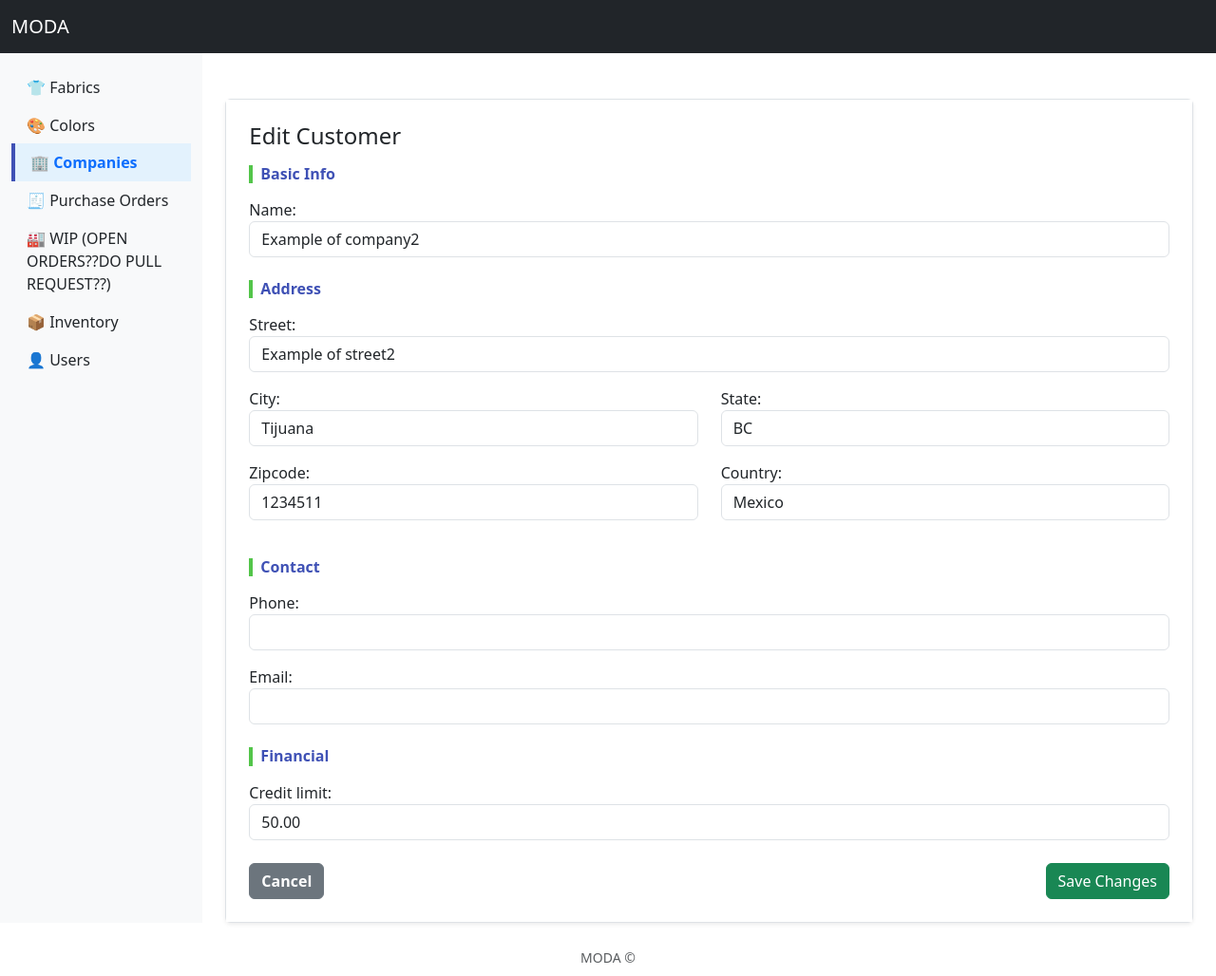
After one commit to nunezmigueltj/textile-erp, a Django app: page /companies/edit_customer/8/ in a window 1280 px wide. The commit adds this page. Shown: the whole page at 95% size. Run offline with Django 5.2, Linux system fonts and the light colour scheme; data comes from the database, SQL or seed files in the repository; both versions use the stored data as it was after the commit.

Commit message:
changes in the companies forms,views and templates

```diff
--- a/apps/companies/forms.py
+++ b/apps/companies/forms.py
@@ -36,8 +36,14 @@ class AddVendorForm(forms.ModelForm):
     class Meta:
         model = Vendor
         fields = ['payment_terms']
+        widgets = {
+            'payment_terms': forms.TextInput(attrs={'class': 'form-control'})
+        }
 
 class AddCustomerForm(forms.ModelForm):
     class Meta:
         model = Customer
         fields = ['credit_limit']
+        widgets = {
+            'credit_limit': forms.TextInput(attrs={'class': 'form-control'})
+        }
--- /dev/null
+++ b/apps/companies/templates/companies/_company_form.html
@@ -0,0 +1,74 @@
+<!-- Basic Info -->
+<div class="mb-4">
+    <h6 class="section-header">Basic Info</h6>
+    <div class="mb-3">
+        {{ form.name.label_tag }}
+        {{ form.name }}
+        {% if form.name.errors %}
+            <div class="text-danger">{{ form.name.errors }}</div>
+        {% endif %}
+    </div>
+</div>
+
+<!-- Address -->
+<div class="mb-4">
+    <h6 class="section-header">Address</h6>
+    <div class="mb-3">
+        {{ form.street.label_tag }}
+        {{ form.street }}
+        {% if form.street.errors %}
+            <div class="text-danger">{{ form.street.errors }}</div>
+        {% endif %}
+    </div>
+    <div class="row">
+        <div class="col-md-6 mb-3">
+            {{ form.city.label_tag }}
+            {{ form.city }}
+            {% if form.city.errors %}
+                <div class="text-danger">{{ form.city.errors }}</div>
+            {% endif %}
+        </div>
+        <div class="col-md-6 mb-3">
+            {{ form.state.label_tag }}
+            {{ form.state }}
+            {% if form.state.errors %}
+                <div class="text-danger">{{ form.state.errors }}</div>
+            {% endif %}
+        </div>
+    </div>
+    <div class="row">
+        <div class="col-md-6 mb-3">
+            {{ form.zipcode.label_tag }}
+            {{ form.zipcode }}
+            {% if form.zipcode.errors %}
+                <div class="text-danger">{{ form.zipcode.errors }}</div>
+            {% endif %}
+        </div>
+        <div class="col-md-6 mb-3">
+            {{ form.country.label_tag }}
+            {{ form.country }}
+            {% if form.country.errors %}
+                <div class="text-danger">{{ form.country.errors }}</div>
+            {% endif %}
+        </div>
+    </div>
+</div>
+
+<!-- Contact -->
+<div class="mb-4">
+    <h6 class="section-header">Contact</h6>
+    <div class="col-md-12 mb-3">
+        {{ form.phone.label_tag }}
+        {{ form.phone }}
+        {% if form.phone.errors %}
+            <div class="text-danger">{{ form.phone.errors }}</div>
+        {% endif %}
+    </div>
+    <div class="col-md-12 mb-3">
+        {{ form.email.label_tag }}
+        {{ form.email }}
+        {% if form.email.errors %}
+            <div class="text-danger">{{ form.email.errors }}</div>
+        {% endif %}
+    </div>
+</div>
--- /dev/null
+++ b/apps/companies/templates/companies/edit_company_customer.html
@@ -0,0 +1,30 @@
+{% extends "base.html" %}
+{% block content %}
+<div class="mt-5">
+  <div class="card shadow-sm">
+    <div class="card-body">
+      <form method="post">
+        {% csrf_token %}
+        <h4 class="mb-3">Edit Customer</h4>
+
+        {% include "companies/_company_form.html" with form=company_form %}
+
+        <!-- Financial -->
+        <div class="mb-4">
+          <h6 class="section-header">Financial</h6>
+          <div class="mb-3">
+            {{ customer_form.credit_limit.label_tag }}
+            {{ customer_form.credit_limit }}
+          </div>
+        </div>
+
+        <!-- Actions -->
+        <div class="d-flex justify-content-between mt-4">
+          <a href="{% url 'companies:companies_list' %}" class="btn btn-secondary">Cancel</a>
+          <button type="submit" class="btn btn-success">Save Changes</button>
+        </div>
+      </form>
+    </div>
+  </div>
+</div>
+{% endblock %}
--- a/apps/companies/urls.py
+++ b/apps/companies/urls.py
@@ -23,5 +23,7 @@ urlpatterns = [
     path('add/', views.add_company, name='add_company'),
     path('choose_company_role/<int:company_id>/', views.choose_company_role, name='choose_company_role'),
     path('add_vendor/<int:company_id>/', views.add_vendor, name='add_vendor'),
-    path('add_customer/<int:company_id>/', views.add_customer, name='add_customer')
+    path('edit_vendor/<int:company_id>/', views.edit_company_vendor, name='edit_company_vendor'),
+    path('add_customer/<int:company_id>/', views.add_customer, name='add_customer'),
+    path('edit_customer/<int:company_id>/', views.edit_company_customer, name='edit_company_customer'),
 ]
--- a/apps/companies/views.py
+++ b/apps/companies/views.py
@@ -29,6 +29,7 @@ def companies_list(request):
             'customers': customers
         })
 
+
 def add_company(request):
     if request.method == "POST":
         form = AddCompanyForm(request.POST)
@@ -41,10 +42,54 @@ def add_company(request):
         form = AddCompanyForm()
     return render(request, 'companies/add_company.html', {'form': form})
 
+
+def edit_company_vendor(request, company_id):
+    company = get_object_or_404(Company, id=company_id)
+    vendor = get_object_or_404(Vendor, company=company)
+
+    company_form = AddCompanyForm(request.POST or None, instance=company)
+    vendor_form = AddVendorForm(request.POST or None, instance=vendor)
+
+    if request.method == "POST":
+        if company_form.is_valid() and vendor_form.is_valid():
+            company_form.save()
+            vendor_form.save()
+            return redirect('companies:companies_list')
+
+    return render(request, 'companies/edit_company_vendor.html', {
+        'company_form': company_form,
+        'vendor_form': vendor_form,
+        'company': company,
+        'vendor': vendor
+    })
+
+
+def edit_company_customer(request, company_id):
+    company = get_object_or_404(Company, id=company_id)
+    customer = get_object_or_404(Customer, company=company)
+
+    company_form = AddCompanyForm(request.POST or None, instance=company)
+    customer_form = AddCustomerForm(request.POST or None, instance=customer)
+
+    if request.method == "POST":
+        if company_form.is_valid() and customer_form.is_valid():
+            company_form.save()
+            customer_form.save()
+            return redirect('companies:companies_list')
+
+    return render(request, 'companies/edit_company_customer.html', {
+        'company_form': company_form,
+        'customer_form': customer_form,
+        'company': company,
+        'customer': customer
+    })
+
+
 def choose_company_role(request, company_id):
     print(company_id)
     company = get_object_or_404(Company, id=company_id)
     return render(request, 'companies/choose_company_role.html', {"company": company})
+
 
 def add_vendor(request, company_id):
     company = get_object_or_404(Company, id= company_id)
@@ -62,6 +107,7 @@ def add_vendor(request, company_id):
             'company': company
         })
 
+
 def add_customer(request, company_id):
     company = get_object_or_404(Company, id= company_id)
     if request.method == 'POST':
--- a/apps/fabrics/templates/fabrics/home.html
+++ b/apps/fabrics/templates/fabrics/home.html
@@ -8,7 +8,7 @@ Fabrics Home Page
 <h1>Fabrics Home Page</h1>
 <div class="card-header d-flex justify-content-between align-items-center">
   <span>Active Fabrics</span>
-  <button class="btn btn-primary btn-sm" data-bs-toggle="modal" data-bs-target="#addFabricModal">
+  <button class="btn btn-primary btn-sm btn-add" data-bs-toggle="modal" data-bs-target="#addFabricModal">
     + Add Fabric
   </button>
 </div>
--- a/static/css/base.css
+++ b/static/css/base.css
@@ -31,30 +31,6 @@ body {
   border-left: 4px solid #3f51b5; /* indigo accent border */
 }
 
-/* Primary action button (e.g., + Add Company) */
-.btn-primary {
-  background-color: #43a047; /* textile green */
-  border-color: #43a047;
-  color: #fff;
-}
-
-.btn-primary:hover {
-  background-color: #388e3c; /* darker green on hover */
-  border-color: #388e3c;
-}
-
-/* Secondary buttons (Cancel, Back, etc.) */
-.btn-secondary {
-  background-color: #6c757d;
-  border-color: #6c757d;
-  color: #fff;
-}
-
-.btn-secondary:hover {
-  background-color: #5a6268;
-  border-color: #545b62;
-}
-
 .card {
   border: 1px solid #dee2e6;
   border-radius: 6px;
@@ -64,3 +40,70 @@ body {
   background-color: #ffffff; /* clean white */
   padding: 1.5rem;
 }
+
+.btn-add {
+  background-color: #43a047;
+  border-color: #43a047;
+  border-radius: 6px;
+  font-weight: 600;
+  color: #fff;
+}
+
+.btn-add:hover {
+  background-color: #388e3c;
+  border-color: #388e3c;
+  box-shadow: 0 2px 6px rgba(0,0,0,0.15);
+  color: #fff;
+}
+
+/* Secondary buttons (Cancel, Back, etc.) */
+.btn-secondary {
+  background-color: #6c757d;
+  border-color: #6c757d;
+  color: #fff;
+  border-radius: 6px;
+  font-weight: 600;
+}
+
+.btn-secondary:hover {
+  background-color: #5a6268;
+  border-color: #545b62;
+}
+
+.btn-edit {
+  background-color: #3f51b5;
+  border-color: #3f51b5;
+  color: #fff;
+  border-radius: 6px;
+  font-weight: 600;
+}
+
+.btn-edit:hover {
+  background-color: #303f9f;
+  border-color: #303f9f;
+  box-shadow: 0 2px 6px rgba(0,0,0,0.15);
+  color: #fff;
+}
+
+.btn-delete {
+  background-color: #dc3545;
+  border-color: #dc3545;
+  color: #fff;
+  border-radius: 6px;
+  font-weight: 600;
+}
+.btn-delete:hover {
+  background-color: #c82333;
+  border-color: #bd2130;
+  box-shadow: 0 2px 6px rgba(0,0,0,0.15);
+  color: #fff;
+}
+
+.section-header {
+  font-size: 1rem;
+  font-weight: 600;
+  color: #3f51b5; /* indigo accent */
+  border-left: 4px solid #53c54a; /* green bar */
+  padding-left: 8px;
+  margin-bottom: 1rem;
+}
--- a/templates/base.html
+++ b/templates/base.html
@@ -7,6 +7,7 @@
     <title>{% block title %}Moda Project{% endblock %}</title>
     <!-- Bootstrap 5 CSS -->
     <link href="https://cdn.jsdelivr.net/npm/bootstrap@5.3.2/dist/css/bootstrap.min.css" rel="stylesheet">
+    <link rel="stylesheet" href="https://cdn.jsdelivr.net/npm/bootstrap-icons@1.11.3/font/bootstrap-icons.css">
     <!-- Global CSS -->
     <link rel="stylesheet" href="{% static 'css/base.css' %}">
     <!-- App-specific CSS -->
```
Also changed, not shown: apps/companies/templates/companies/_customer_form.html (added, +12 -0 lines), apps/companies/templates/companies/_vendor_form.html (added, +12 -0 lines), apps/companies/templates/companies/add_company.html (+5 -56 lines), apps/companies/templates/companies/add_customer.html (+20 -13 lines), apps/companies/templates/companies/add_vendor.html (+18 -14 lines), apps/companies/templates/companies/choose_company_role.html (+63 -13 lines), apps/companies/templates/companies/edit_company_vendor.html (added, +30 -0 lines), apps/companies/templates/companies/home.html (+17 -4 lines), db.sqlite3.
